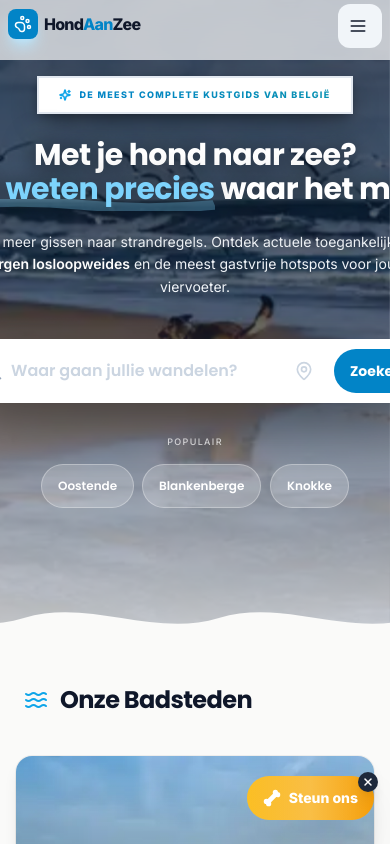
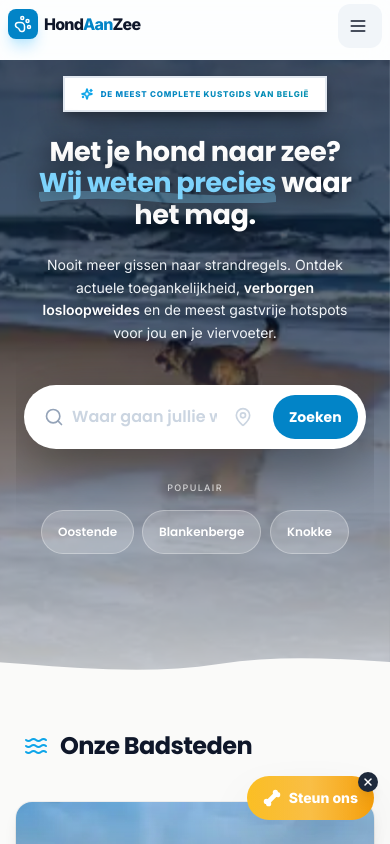
Before and after one commit to kevinb42O/Hondaanzee, a React (Vite) app: page / in a window 390 px wide. Shown: the top 844 px of the page. Built offline with nearby package versions, Linux system fonts and the light colour scheme.

Commit message:
Fix horizontal overflow issues for mobile/Facebook in-app browser - Replace overflow-x:clip with overflow-x:hidden for broad WebView support - Fix wave animation using percentages instead of 100vw - Optimize hero section text wrapping and containment - Fix searchbar width on desktop

```diff
--- a/App.tsx
+++ b/App.tsx
@@ -104,7 +104,7 @@ function App() {
 
   return (
     <BrowserRouter>
-      <div className="min-h-screen flex flex-col selection:bg-sky-100 selection:text-sky-900 overflow-x-clip">
+      <div className="min-h-screen flex flex-col selection:bg-sky-100 selection:text-sky-900 overflow-x-hidden">
         <ScrollToHash />
         <a href="#main-content" className="sr-only focus:not-sr-only focus:absolute focus:top-4 focus:left-4 focus:z-[200] focus:bg-white focus:px-4 focus:py-2 focus:rounded-lg focus:shadow-lg">Ga naar inhoud</a>
         <Header />
--- a/app.css
+++ b/app.css
@@ -9,13 +9,19 @@
 
 html,
 body {
-  overflow-x: clip;
-  max-width: 100vw;
+  overflow-x: hidden; /* Fallback for older WebViews (Facebook in-app browser) */
+  overflow-x: clip;   /* Modern browsers: same as hidden but doesn't create scroll container */
+  max-width: 100%;    /* 100vw includes scrollbar width — use 100% instead */
   position: relative;
 }
 
-* {
-  /* Prevent any element from causing horizontal overflow */
+#root {
+  overflow-x: hidden; /* Extra safety net for in-app browsers */
+  overflow-x: clip;
+}
+
+/* Prevent media from causing horizontal overflow (targeted, not blanket *) */
+img, video, iframe, embed, object, svg:not([class]) {
   max-width: 100%;
 }
 
@@ -169,7 +175,7 @@ body {
   }
 
   100% {
-    transform: translateX(-100vw);
+    transform: translateX(-50%); /* Was -100vw — use percentage to avoid vw overflow in WebViews */
   }
 }
 
@@ -180,39 +186,39 @@ body {
 /* Sailboat Animation - Sailing across the wave horizon */
 @keyframes sailboat-journey {
   0% {
-    transform: translateX(-5vw) translateY(0) rotate(-7deg);
+    transform: translateX(-5%) translateY(0) rotate(-7deg);
   }
 
   12.5% {
-    transform: translateX(7.5vw) translateY(-18px) rotate(5deg);
+    transform: translateX(7.5%) translateY(-18px) rotate(5deg);
   }
 
   25% {
-    transform: translateX(25vw) translateY(12px) rotate(-6deg);
+    transform: translateX(25%) translateY(12px) rotate(-6deg);
   }
 
   37.5% {
-    transform: translateX(37.5vw) translateY(-20px) rotate(6deg);
+    transform: translateX(37.5%) translateY(-20px) rotate(6deg);
   }
 
   50% {
-    transform: translateX(52.5vw) translateY(8px) rotate(-4deg);
+    transform: translateX(52.5%) translateY(8px) rotate(-4deg);
   }
 
   62.5% {
-    transform: translateX(67.5vw) translateY(-16px) rotate(7deg);
+    transform: translateX(67.5%) translateY(-16px) rotate(7deg);
   }
 
   75% {
-    transform: translateX(77.5vw) translateY(14px) rotate(-5deg);
+    transform: translateX(77.5%) translateY(14px) rotate(-5deg);
   }
 
   87.5% {
-    transform: translateX(90vw) translateY(-12px) rotate(5deg);
+    transform: translateX(90%) translateY(-12px) rotate(5deg);
   }
 
   100% {
-    transform: translateX(105vw) translateY(0) rotate(-7deg);
+    transform: translateX(105%) translateY(0) rotate(-7deg);
   }
 }
 
@@ -574,3 +580,29 @@ body {
     background-attachment: scroll !important;
   }
 }
+
+/* ====================================
+   HERO UNDERLINE EFFECT
+   Works with inline elements (allows text wrapping)
+   ==================================== */
+.hero-underline {
+  text-decoration: underline;
+  text-decoration-style: wavy;
+  text-decoration-color: rgba(125, 211, 252, 0.35);
+  text-underline-offset: 4px;
+  text-decoration-thickness: 3px;
+}
+
+@media (min-width: 640px) {
+  .hero-underline {
+    text-underline-offset: 6px;
+    text-decoration-thickness: 4px;
+  }
+}
+
+@media (min-width: 768px) {
+  .hero-underline {
+    text-underline-offset: 8px;
+    text-decoration-thickness: 5px;
+  }
+}
--- a/pages/AllHotspots.tsx
+++ b/pages/AllHotspots.tsx
@@ -67,7 +67,7 @@ const AllHotspots: React.FC = () => {
   const hasFilters = selectedCity !== 'all' || selectedType !== 'all';
 
   return (
-    <div className="animate-in fade-in overflow-x-clip">
+    <div className="animate-in fade-in overflow-x-hidden">
       <div className="relative pt-12 sm:pt-16 md:pt-24 pb-24 sm:pb-32 md:pb-40 overflow-hidden min-h-[50vh] flex items-center text-white">
         {/* Background Image */}
         <div
@@ -119,11 +119,11 @@ const AllHotspots: React.FC = () => {
         </div>
 
         {/* Wave Divider */}
-        <div className="absolute -bottom-3 left-0 w-full overflow-x-clip overflow-y-visible leading-[0] z-10">
+        <div className="absolute -bottom-3 left-0 w-full overflow-hidden leading-[0] z-10">
           <div className="wave-animation" style={{ display: 'flex', width: '200%' }}>
             <svg
               className="block h-[60px] sm:h-[80px] md:h-[120px]"
-              style={{ minWidth: '100vw', flex: '0 0 100vw' }}
+              style={{ minWidth: '100%', flex: '0 0 50%' }}
               xmlns="http://www.w3.org/2000/svg"
               viewBox="0 0 1200 120"
               preserveAspectRatio="none"
@@ -135,7 +135,7 @@ const AllHotspots: React.FC = () => {
             </svg>
             <svg
               className="block h-[60px] sm:h-[80px] md:h-[120px]"
-              style={{ minWidth: '100vw', flex: '0 0 100vw' }}
+              style={{ minWidth: '100%', flex: '0 0 50%' }}
               xmlns="http://www.w3.org/2000/svg"
               viewBox="0 0 1200 120"
               preserveAspectRatio="none"
--- a/pages/AllOffLeashAreas.tsx
+++ b/pages/AllOffLeashAreas.tsx
@@ -186,7 +186,7 @@ const AllOffLeashAreas: React.FC = () => {
   };
 
   return (
-    <div className="animate-in fade-in overflow-x-clip">
+    <div className="animate-in fade-in overflow-x-hidden">
       <div className="relative pt-12 sm:pt-16 md:pt-24 pb-24 sm:pb-32 md:pb-40 overflow-hidden min-h-[50vh] flex items-center text-white">
         {/* Background Image */}
         <div
@@ -227,11 +227,11 @@ const AllOffLeashAreas: React.FC = () => {
         </div>
 
         {/* Wave Divider */}
-        <div className="absolute -bottom-3 left-0 w-full overflow-x-clip overflow-y-visible leading-[0] z-10">
+        <div className="absolute -bottom-3 left-0 w-full overflow-hidden leading-[0] z-10">
           <div className="wave-animation" style={{ display: 'flex', width: '200%' }}>
             <svg
               className="block h-[60px] sm:h-[80px] md:h-[120px]"
-              style={{ minWidth: '100vw', flex: '0 0 100vw' }}
+              style={{ minWidth: '100%', flex: '0 0 50%' }}
               xmlns="http://www.w3.org/2000/svg"
               viewBox="0 0 1200 120"
               preserveAspectRatio="none"
@@ -243,7 +243,7 @@ const AllOffLeashAreas: React.FC = () => {
             </svg>
             <svg
               className="block h-[60px] sm:h-[80px] md:h-[120px]"
-              style={{ minWidth: '100vw', flex: '0 0 100vw' }}
+              style={{ minWidth: '100%', flex: '0 0 50%' }}
               xmlns="http://www.w3.org/2000/svg"
               viewBox="0 0 1200 120"
               preserveAspectRatio="none"
--- a/pages/AllServices.tsx
+++ b/pages/AllServices.tsx
@@ -60,7 +60,7 @@ const AllServices: React.FC = () => {
   const hasFilters = selectedCity !== 'all' || selectedType !== 'all';
 
   return (
-    <div className="animate-in fade-in overflow-x-clip">
+    <div className="animate-in fade-in overflow-x-hidden">
       <div className="relative pt-12 sm:pt-16 md:pt-24 pb-24 sm:pb-32 md:pb-40 overflow-hidden min-h-[50vh] flex items-center text-white">
         {/* Background Image */}
         <div
@@ -104,11 +104,11 @@ const AllServices: React.FC = () => {
         </div>
 
         {/* Wave Divider */}
-        <div className="absolute -bottom-3 left-0 w-full overflow-x-clip overflow-y-visible leading-[0] z-10">
+        <div className="absolute -bottom-3 left-0 w-full overflow-hidden leading-[0] z-10">
           <div className="wave-animation" style={{ display: 'flex', width: '200%' }}>
             <svg
               className="block h-[60px] sm:h-[80px] md:h-[120px]"
-              style={{ minWidth: '100vw', flex: '0 0 100vw' }}
+              style={{ minWidth: '100%', flex: '0 0 50%' }}
               xmlns="http://www.w3.org/2000/svg"
               viewBox="0 0 1200 120"
               preserveAspectRatio="none"
@@ -120,7 +120,7 @@ const AllServices: React.FC = () => {
             </svg>
             <svg
               className="block h-[60px] sm:h-[80px] md:h-[120px]"
-              style={{ minWidth: '100vw', flex: '0 0 100vw' }}
+              style={{ minWidth: '100%', flex: '0 0 50%' }}
               xmlns="http://www.w3.org/2000/svg"
               viewBox="0 0 1200 120"
               preserveAspectRatio="none"
--- a/pages/Home.tsx
+++ b/pages/Home.tsx
@@ -234,7 +234,7 @@ const Home: React.FC = () => {
   }, [searchQuery]);
 
   return (
-    <div className="pb-12 md:pb-24 overflow-x-clip overflow-y-visible">
+    <div className="pb-12 md:pb-24 overflow-x-hidden overflow-y-visible">
       {/* Hero Section with Dynamic Background */}
       <div ref={heroRef} className="relative -mt-[72px] sm:-mt-[80px] md:-mt-[96px] pt-[72px] sm:pt-[80px] md:pt-[96px] min-h-[60vh] sm:min-h-[70vh] md:min-h-[85vh] flex items-center justify-center px-4 pb-32 sm:pb-40 md:pb-48 overflow-hidden">
         {/* Parallax Background Image */}
@@ -266,15 +266,15 @@ const Home: React.FC = () => {
           <div className="absolute inset-0 bg-gradient-to-t from-slate-50 via-transparent to-slate-900/50"></div>
         </div>
 
-        <div className="max-w-7xl mx-auto relative z-20 text-center safe-area-left safe-area-right">
-          <div className="inline-flex items-center gap-2 bg-white border-2 border-slate-200 text-slate-900 px-5 sm:px-6 py-2.5 sm:py-3 text-[9px] sm:text-[10px] md:text-[11px] font-extrabold uppercase tracking-[0.15em] sm:tracking-[0.2em] mb-6 sm:mb-8 mt-4 sm:mt-6 md:mt-8 animate-in fade-in slide-in-from-bottom-4 shadow-2xl rotate-[-1deg] hover:rotate-0 transition-transform duration-300" style={{ boxShadow: '0 10px 30px -5px rgba(0,0,0,0.4), 0 4px 10px -2px rgba(0,0,0,0.3)' }}>
+        <div className="max-w-7xl mx-auto relative z-20 text-center safe-area-left safe-area-right overflow-hidden px-2">
+          <div className="inline-flex items-center gap-2 bg-white border-2 border-slate-200 text-slate-900 px-4 sm:px-6 py-2.5 sm:py-3 text-[8px] sm:text-[10px] md:text-[11px] font-extrabold uppercase tracking-[0.1em] sm:tracking-[0.2em] mb-6 sm:mb-8 mt-4 sm:mt-6 md:mt-8 animate-in fade-in slide-in-from-bottom-4 shadow-2xl rotate-[-1deg] hover:rotate-0 transition-transform duration-300" style={{ boxShadow: '0 10px 30px -5px rgba(0,0,0,0.4), 0 4px 10px -2px rgba(0,0,0,0.3)', maxWidth: 'calc(100% - 2rem)' }}>
             <Sparkles size={12} className="text-sky-500 sm:w-[14px] sm:h-[14px]" strokeWidth={3} />
             <span className="bg-gradient-to-r from-sky-600 to-cyan-600 bg-clip-text text-transparent">De meest complete kustgids van België</span>
           </div>
 
-          <h1 className="text-3xl sm:text-4xl md:text-6xl lg:text-7xl xl:text-[6.5rem] font-bold text-white mb-6 sm:mb-8 leading-[1.15] max-w-5xl mx-auto px-2 drop-shadow-2xl font-heading" style={{ textShadow: '0 2px 20px rgba(0,0,0,0.5), 0 0 40px rgba(0,0,0,0.3)', letterSpacing: '-0.5px', fontWeight: 700 }}>
+          <h1 className="text-[1.7rem] sm:text-4xl md:text-6xl lg:text-7xl xl:text-[6.5rem] font-bold text-white mb-6 sm:mb-8 leading-[1.15] max-w-5xl mx-auto px-2 drop-shadow-2xl font-heading" style={{ textShadow: '0 2px 20px rgba(0,0,0,0.5), 0 0 40px rgba(0,0,0,0.3)', letterSpacing: '-0.5px', fontWeight: 700, overflowWrap: 'break-word', wordBreak: 'break-word' }}>
             Met je hond naar zee? <br className="hidden sm:block" />
-            <span className="text-sky-300 relative inline-block">
+            <span className="text-sky-300 relative inline-block max-w-full">
               Wij weten precies
               <svg className="absolute -bottom-1 sm:-bottom-2 md:-bottom-4 left-0 w-full h-3 sm:h-4 text-sky-300/30" viewBox="0 0 100 10" preserveAspectRatio="none">
                 <path d="M0 5 Q 25 0 50 5 T 100 5" fill="none" stroke="currentColor" strokeWidth="8" />
@@ -287,7 +287,7 @@ const Home: React.FC = () => {
             <span className="text-white font-semibold">verborgen losloopweides</span> en de meest gastvrije hotspots voor jou en je viervoeter.
           </p>
 
-          <div className="max-w-lg md:max-w-3xl mx-auto relative px-6 sm:px-8 animate-in fade-in slide-in-from-bottom-8 duration-700 delay-200">
+          <div className="max-w-lg md:max-w-3xl mx-auto relative px-2 sm:px-4 md:px-8 animate-in fade-in slide-in-from-bottom-8 duration-700 delay-200">
             <div className="search-container focus-ring flex items-center bg-white rounded-full shadow-[0_20px_60px_rgba(0,0,0,0.4)] border-2 border-white/50 p-1.5 sm:p-2 focus-within:border-sky-500">
               <div className="pl-3 sm:pl-4 md:pl-6 flex items-center pointer-events-none">
                 <Search size={20} className="search-icon text-slate-400 sm:w-[22px] sm:h-[22px]" />
@@ -361,11 +361,11 @@ const Home: React.FC = () => {
         </div>
 
         {/* Organic Wave Divider with Infinite Animation */}
-        <div className="absolute -bottom-3 left-0 w-full overflow-x-clip overflow-y-visible leading-[0] z-10">
+        <div className="absolute -bottom-3 left-0 w-full overflow-hidden leading-[0] z-10">
           <div className="wave-animation" style={{ display: 'flex', width: '200%' }}>
             <svg
               className="block h-[60px] sm:h-[80px] md:h-[120px]"
-              style={{ minWidth: '100vw', flex: '0 0 100vw' }}
+              style={{ minWidth: '100%', flex: '0 0 50%' }}
               xmlns="http://www.w3.org/2000/svg"
               viewBox="0 0 1200 120"
               preserveAspectRatio="none"
@@ -377,7 +377,7 @@ const Home: React.FC = () => {
             </svg>
             <svg
               className="block h-[60px] sm:h-[80px] md:h-[120px]"
-              style={{ minWidth: '100vw', flex: '0 0 100vw' }}
+              style={{ minWidth: '100%', flex: '0 0 50%' }}
               xmlns="http://www.w3.org/2000/svg"
               viewBox="0 0 1200 120"
               preserveAspectRatio="none"
```
